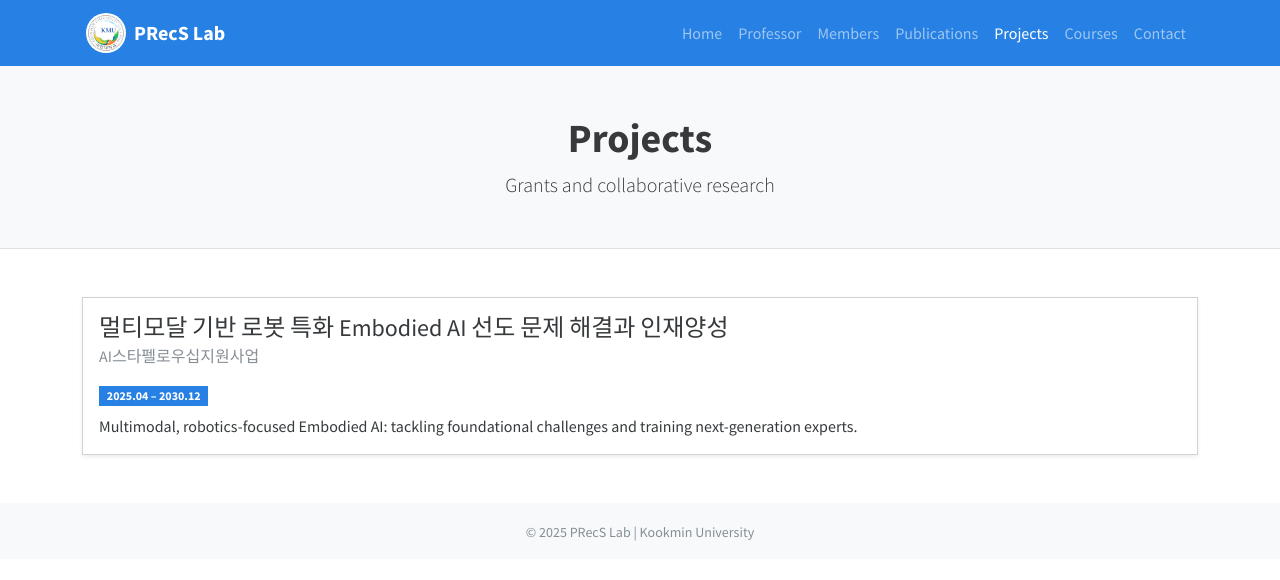
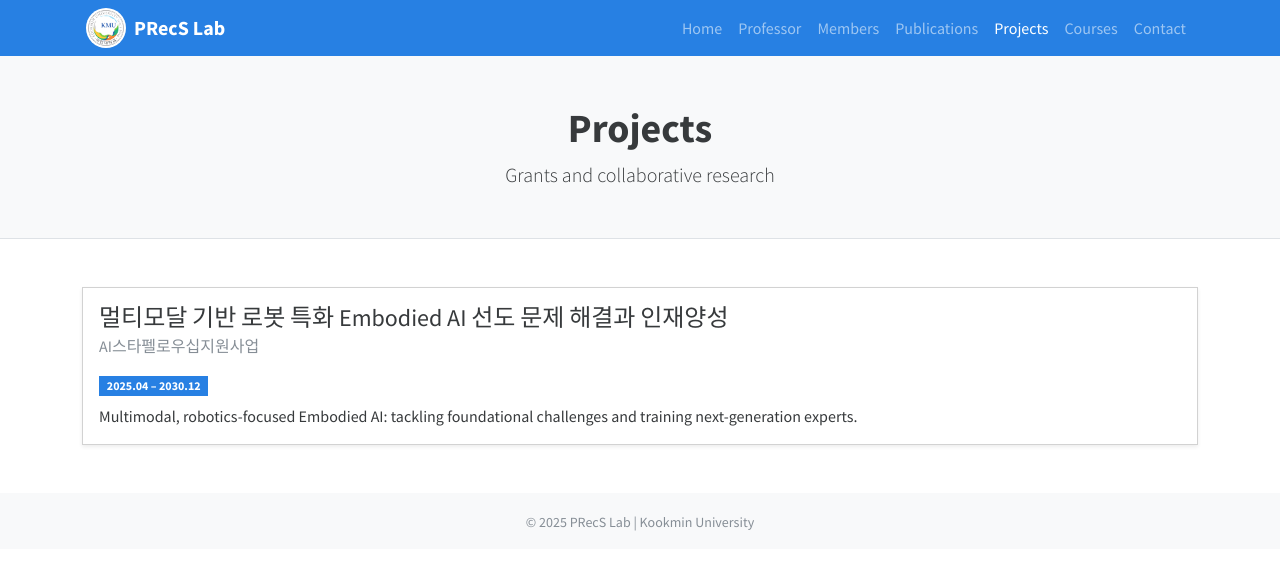
Before and after one commit to hongkyun-bae/hongkyun-bae.github.io, a Jekyll site: the page precs/projects.html, which Jekyll copies as it is, in a window 1280 px wide. Shown: the top 580 px of the page. Built offline with Jekyll 4.4.1, drawn with Linux system fonts in a browser that asks for light colours; nearby versions of some CDN libraries.

Commit message:
Update main.css

```diff
--- a/precs/assets/css/main.css
+++ b/precs/assets/css/main.css
@@ -27,3 +27,27 @@
 .navbar-toggler {
   margin-left: 0;
 }
+
+/* 네비 안쪽 래퍼: 모든 페이지에서 동일한 폭/패딩 강제 */
+.nav-inner {
+  width: 1200px;            /* 원하는 기준 폭 */
+  max-width: 100%;
+  margin: 0 auto;           /* 가운데 정렬 (좌측은 똑같은 0 기준에서 시작) */
+  padding-left: 24px;       /* 좌우 내부 패딩도 고정 */
+  padding-right: 24px;
+  box-sizing: border-box;
+}
+
+.navbar-brand {
+  display: inline-flex;
+  align-items: center;
+  gap: 8px;
+  margin: 0 !important;
+  padding: 0 !important;
+  line-height: 1;
+}
+
+/* 브레이크포인트가 바뀌어도 같은 규칙 유지 (container로 인한 반올림 오차 제거) */
+.navbar {
+  --bs-navbar-padding-x: 0;
+}
```
